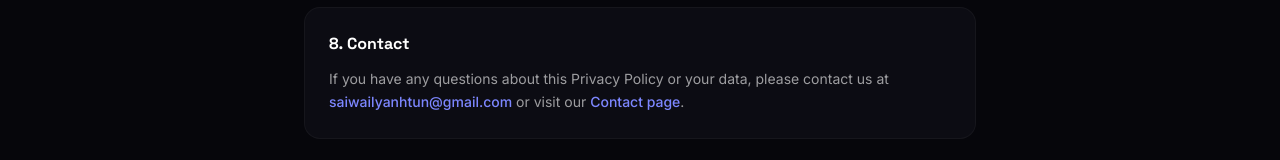
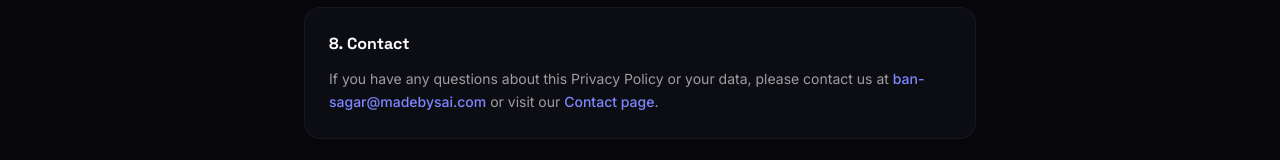
Before and after one commit to swhn/Ban-Sagar, a React (Vite) app: page /privacy in a window 1280 px wide. Shown: the part 1805-1965 px from the top of the page. Built offline with nearby package versions, Linux system fonts and the light colour scheme; no server answers.

Commit message:
Update privacy policy contact email to ban-sagar@madebysai.com
https://claude.ai/code/session_0115kH1UAEHM9tUk7miBK7r4

```diff
--- a/src/pages/Privacy.tsx
+++ b/src/pages/Privacy.tsx
@@ -93,8 +93,8 @@ export function Privacy() {
           <p>
             If you have any questions about this Privacy Policy or your data, please
             contact us at{' '}
-            <a href="mailto:saiwailyanhtun@gmail.com" className="text-indigo-400 hover:text-indigo-300 font-medium transition-colors">
-              saiwailyanhtun@gmail.com
+            <a href="mailto:ban-sagar@madebysai.com" className="text-indigo-400 hover:text-indigo-300 font-medium transition-colors">
+              ban-sagar@madebysai.com
             </a>
             {' '}or visit our{' '}
             <Link to="/contact" className="text-indigo-400 hover:text-indigo-300 font-medium transition-colors">
```
